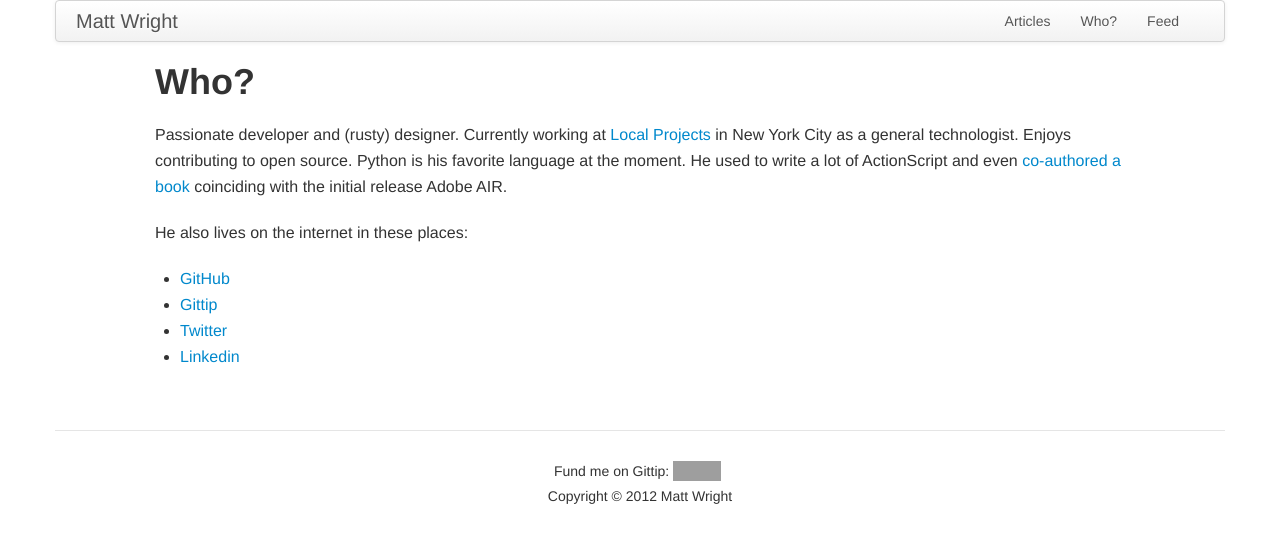
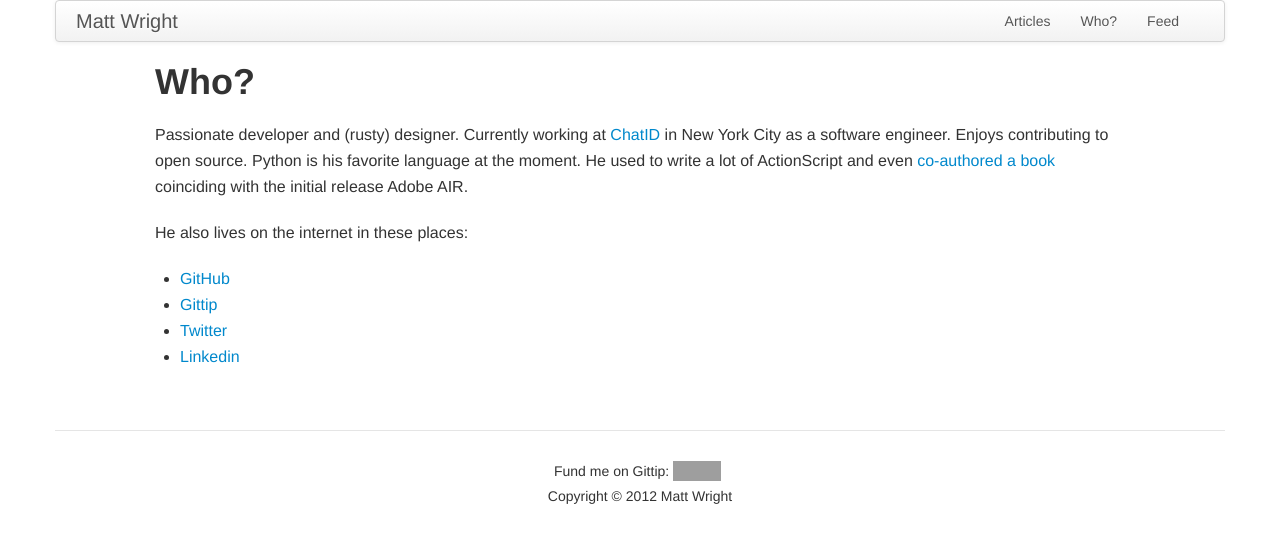
Before and after one commit to mattupstate/mattupstate.github.io, a Jekyll site: the page built from about.html, in a window 1280 px wide. Shown: the top 543 px of the page. Built offline with Jekyll 4.4.1, drawn with Linux system fonts in a browser that asks for light colours; nearby versions of some CDN libraries; some web fonts are replaced; Markdown is read by kramdown in place of the engine named in the settings; grey boxes are pictures that could not be loaded.

Commit message:
Update about page

```diff
--- a/about.html
+++ b/about.html
@@ -6,7 +6,7 @@ is_about: true
 <div class="about page row">
   <div class="span10 offset1 bio">
     <h1 class="page-title">Who?</h1>
-    <p>Passionate developer and (rusty) designer. Currently working at <a href="http://www.localprojects.com">Local Projects</a> in New York City as a general technologist. Enjoys contributing to open source. Python is his favorite language at the moment. He used to write a lot of ActionScript and even <a href="http://www.amazon.com/Adobe-AIR-Create-Modify-Programmer/dp/0470182075/ref=sr_1_17?ie=UTF8&qid=1344524201&sr=8-17&keywords=adobe+air">co-authored a book</a> coinciding with the initial release Adobe AIR.</p>
+    <p>Passionate developer and (rusty) designer. Currently working at <a href="http://www.chatid.com">ChatID</a> in New York City as a software engineer. Enjoys contributing to open source. Python is his favorite language at the moment. He used to write a lot of ActionScript and even <a href="http://www.amazon.com/Adobe-AIR-Create-Modify-Programmer/dp/0470182075/ref=sr_1_17?ie=UTF8&qid=1344524201&sr=8-17&keywords=adobe+air">co-authored a book</a> coinciding with the initial release Adobe AIR.</p>
     <p>He also lives on the internet in these places:</p>
     <ul>
       <li><a href="http://www.github.com/mattupstate">GitHub</a></li>
```
